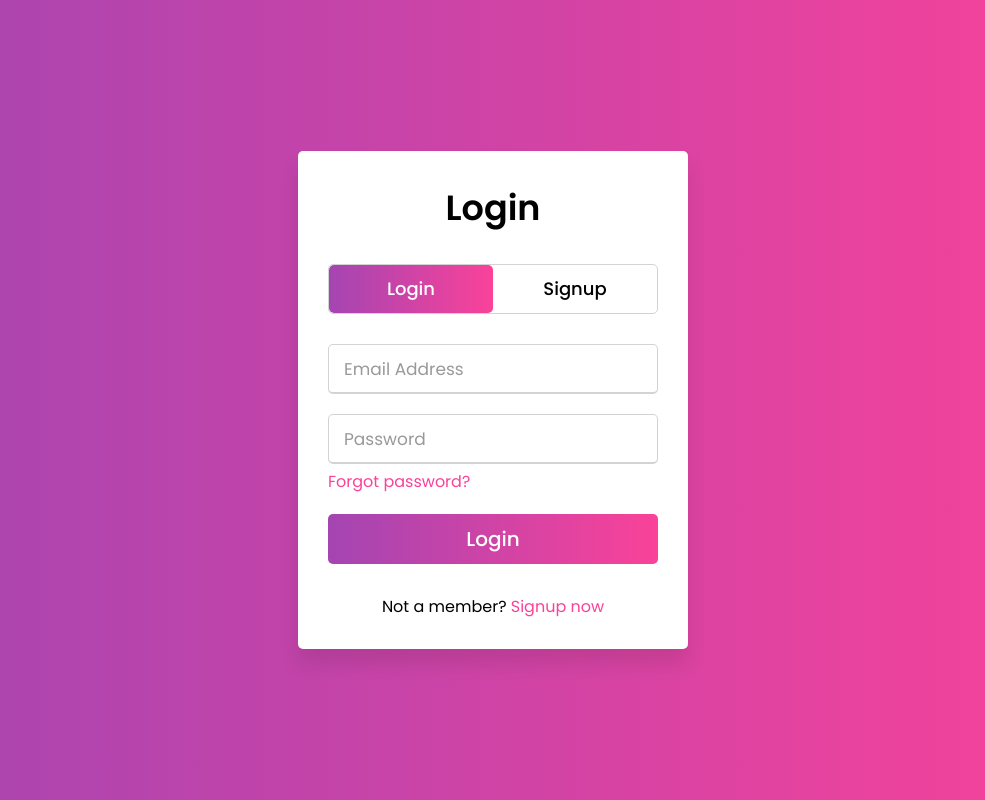
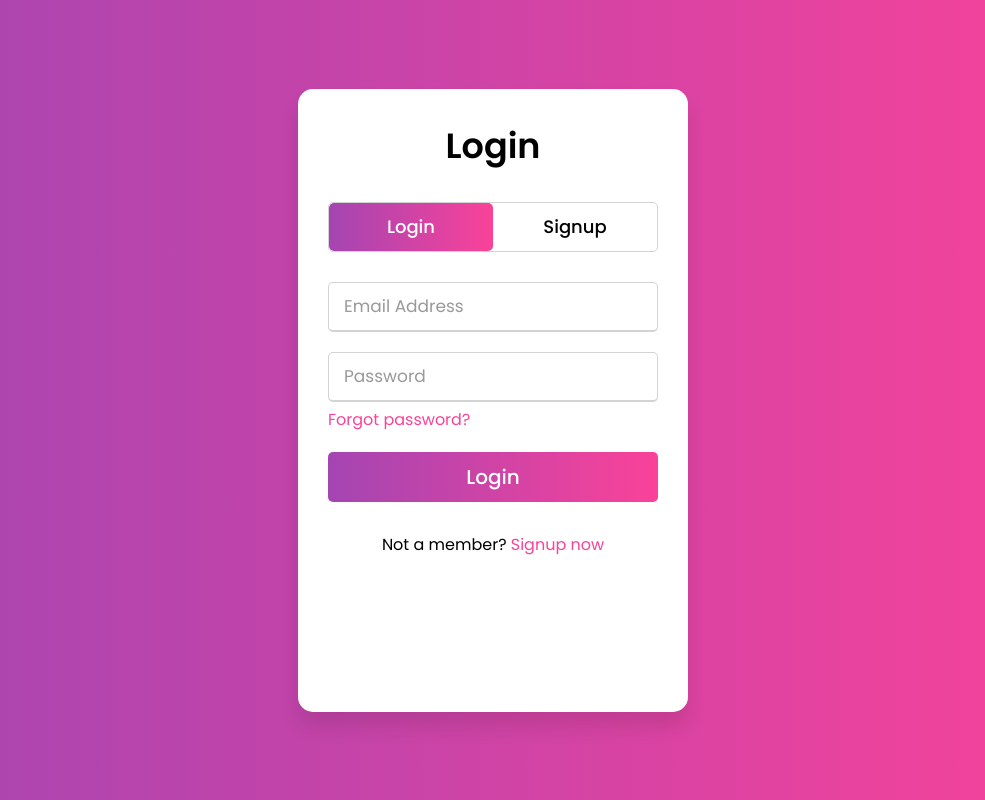
Before and after one commit to MugunthanKaliyaperumal/News-Tracker, a Flask app: page / in a window 1280 px wide. Shown: the whole page, without its empty margins (147-1132 px from the left). Run offline with Flask 2, Linux system fonts and the light colour scheme.

Commit message:
Altered login register UI

```diff
--- a/Project/static/index.style.css
+++ b/Project/static/index.style.css
@@ -21,7 +21,7 @@ html,body{
   max-width: 390px;
   background: #fff;
   padding: 30px;
-  border-radius: 5px;
+  border-radius: 15px;
   box-shadow: 0px 15px 20px rgba(0,0,0,0.1);
 }
 .wrapper .title-text{
--- a/Project/templates/index.html
+++ b/Project/templates/index.html
@@ -48,10 +48,16 @@
                      <input type="text" placeholder="Email Address" required>
                   </div>
                   <div class="field">
+                     <input type="text" placeholder="Username" required>
+                  </div>
+                  <div class="field">
                      <input type="password" placeholder="Password" required>
                   </div>
                   <div class="field">
                      <input type="password" placeholder="Confirm password" required>
+                  </div>
+                  <div class="field">
+                     <input type="number" placeholder="Phone Number" required>
                   </div>
                   <div class="field btn">
                      <div class="btn-layer"></div>
```
